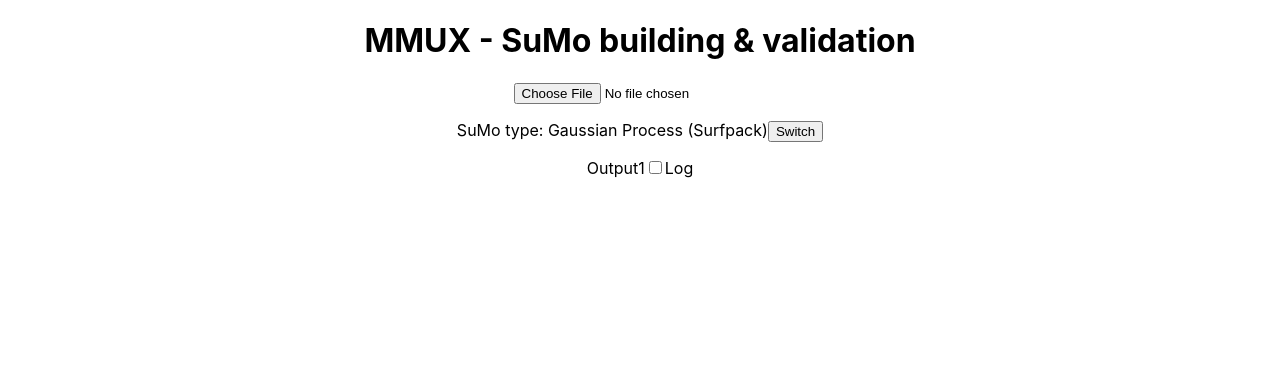
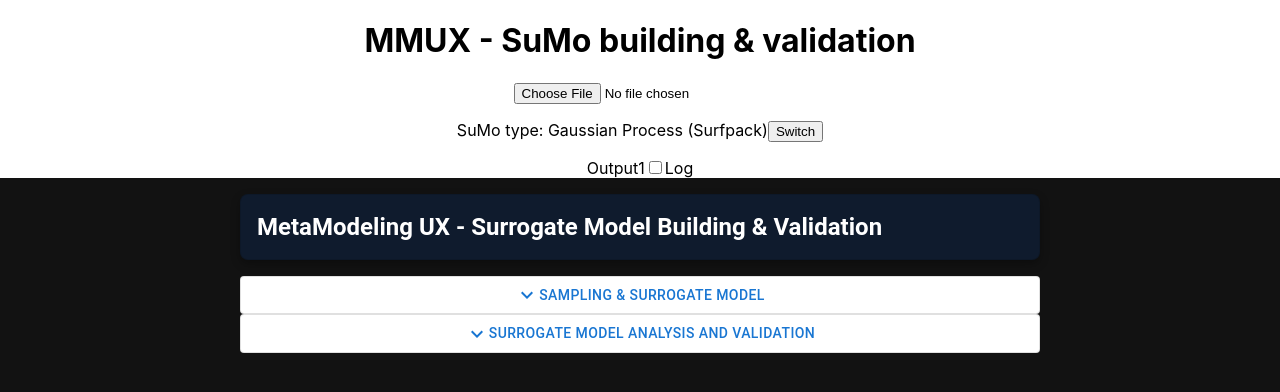
Before and after one commit to ITISFoundation/mmux_react, a React (Create React App) app: page / in a window 1280 px wide. Shown: the top 392 px of the page. Built offline with nearby package versions, Linux system fonts and the light colour scheme.

Commit message:
starting the generic background templating

```diff
--- a/src/App.js
+++ b/src/App.js
@@ -4,6 +4,7 @@ import Header from './components/Header';
 import FileSelector from './components/FileSelector';
 import SuMoTypeSelector from './components/SuMoTypeSelector';
 import OutputResponseSelector from './components/OutputResponseSelector';
+import MetaModelingUX from './components/MetaModelingUX';
 
 function App() {
   return (
@@ -12,6 +13,7 @@ function App() {
       <FileSelector defaultFileName="./README.md" />
       <SuMoTypeSelector />
       <OutputResponseSelector />
+      <MetaModelingUX />
       {/* The default value doesnt seem to be working... The variable
       is well set but the "fileselector" object is not really picking it up.
       Well don't go crazy, I will be using Z43 UI library.
--- /dev/null
+++ b/src/components/CollapsibleSection.css
@@ -0,0 +1,14 @@
+/* Collapsible section styling */
+.collapsible-card {
+    text-align: left;
+    margin-bottom: 8px;
+    background-color: #1E1E1E;
+    border-radius: 4px;
+}
+
+.collapsible-button {
+    color: white !important;
+    text-align: left;
+    justify-content: flex-start;
+    font-size: 16px;
+}
--- /dev/null
+++ b/src/components/CollapsibleSection.js
@@ -0,0 +1,27 @@
+import { useState } from "react";
+import { Card, CardContent, Button, Collapse } from "@mui/material";
+import { ExpandMore, ExpandLess } from "@mui/icons-material";
+import "./MetaModelingUX.css";
+
+
+
+const CollapsibleSection = ({ title, children }) => {
+    const [isOpen, setIsOpen] = useState(false);
+
+    return (
+        <Card variant="outlined" className="collapsible-card">
+            <Button
+                onClick={() => setIsOpen(!isOpen)}
+                fullWidth
+                className="collapsible-button"
+            >
+                {isOpen ? <ExpandLess /> : <ExpandMore />} {title}
+            </Button>
+            <Collapse in={isOpen}>
+                <CardContent>{children}</CardContent>
+            </Collapse>
+        </Card>
+    );
+};
+
+export default CollapsibleSection;
--- /dev/null
+++ b/src/components/MetaModelingUX.css
@@ -0,0 +1,32 @@
+/* Container styling */
+.container {
+    min-height: 100vh;
+    background-color: #121212;
+    color: white;
+    padding: 16px;
+    display: flex;
+    justify-content: center;
+    align-items: center;
+}
+
+.content {
+    max-width: 800px;
+    width: 100%;
+    text-align: left;
+}
+
+/* Header styling */
+.header-card {
+    margin-bottom: 16px;
+    background-color: #0F1B2D;
+    border: 2px solid #1C2A3A;
+    /* Frame color */
+    padding: 16px;
+    border-radius: 8px;
+    box-shadow: 0px 4px 10px rgba(0, 0, 0, 0.3);
+}
+
+.header-text {
+    font-weight: bold;
+    color: #FFFFFF;
+}
--- /dev/null
+++ b/src/components/MetaModelingUX.js
@@ -0,0 +1,35 @@
+import { useState } from "react";
+import { Card, CardContent, Typography, Button, Collapse } from "@mui/material";
+import { ExpandMore, ExpandLess } from "@mui/icons-material";
+import "./MetaModelingUX.css";
+import CollapsibleSection from "./CollapsibleSection";
+
+
+export default function MetaModelingUX(props) {
+    return (
+
+
+        <div style={{ minHeight: "100vh", backgroundColor: "#121212", color: "white", padding: "16px" }}>
+            <div style={{ maxWidth: "800px", margin: "0 auto", textAlign: "left" }}>
+                {/* Header */}
+                <Card variant="outlined" style={{ marginBottom: "16px", backgroundColor: "#0F1B2D", padding: "16px", borderRadius: "8px", boxShadow: "0px 4px 10px rgba(0, 0, 0, 0.3)" }}>
+                    <Typography variant="h5" style={{ fontWeight: "bold", color: "#FFFFFF" }}>
+                        MetaModeling UX - Surrogate Model Building & Validation
+                    </Typography>
+                </Card>
+
+                {/* Sections */}
+                <CollapsibleSection title="Sampling & Surrogate Model">
+                    <Typography>Sampling: <Button variant="contained">Select</Button></Typography>
+                    <Typography>Surrogate Model: <Button variant="contained">Gaussian Process</Button></Typography>
+                </CollapsibleSection>
+
+                <CollapsibleSection title="Surrogate Model Analysis and Validation" previewText="View cross-validation metrics and response curves">
+                    <Typography>Samples Pairplot</Typography>
+                    <Typography>Cross-Validation Metrics: RMSE, MAE, STD</Typography>
+                    <Typography>Response Curve & Plane Inspection</Typography>
+                </CollapsibleSection>
+            </div>
+        </div>
+    );
+}
```
